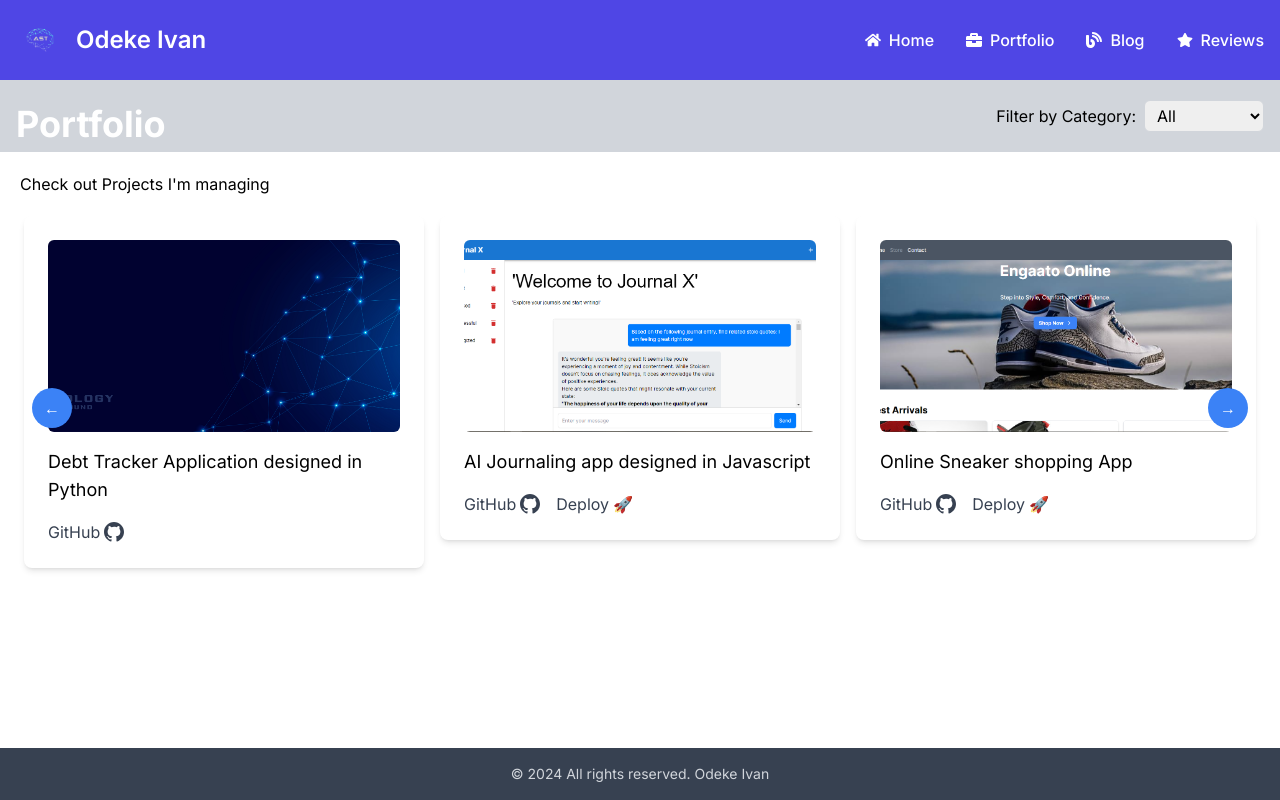
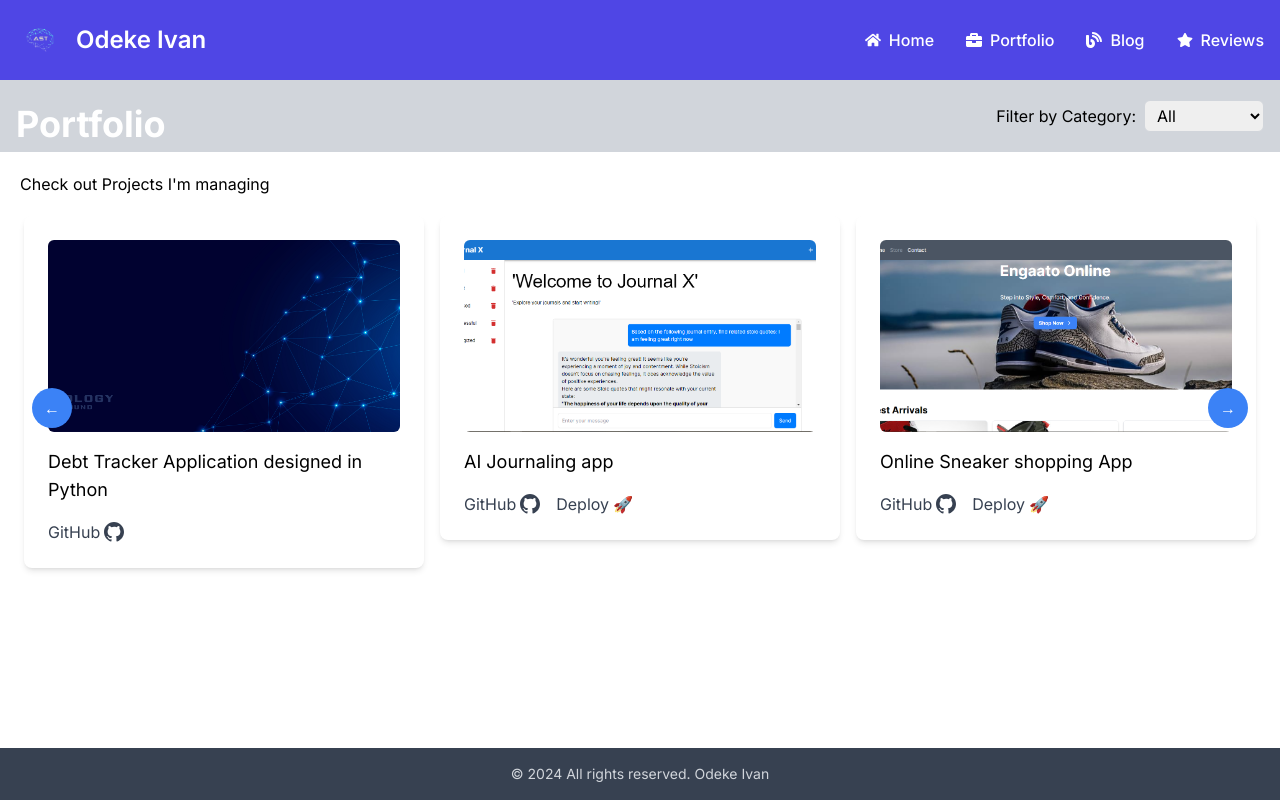
Before and after one commit to ivancliff029/portfolio, a Next.js app: page /portfolio in a window 1280 px wide. Built offline with nearby package versions, Linux system fonts and the light colour scheme.

Commit message:
Update:manually included some portfolios

```diff
--- a/app/portfolio/page.tsx
+++ b/app/portfolio/page.tsx
@@ -78,7 +78,7 @@
   const projects: Project[] = [
     {
       imageUrl: "/img/lei.webp",
-      description: "Official website for LEI Engineering and Survey of Oregon",
+      description: "LEI Engineering and Survey of Oregon",
       category: "Wordpress",
       deploymentLink: "https://leiengineering.com"
     },
@@ -90,7 +90,7 @@
     },
     {
       imageUrl: "/img/journalx.png",
-      description: "AI Journaling app designed in Javascript",
+      description: "AI Journaling app",
       githubLink: "https://github.com/ivancliff029/journalx",
       deploymentLink: "https://journalx.vercel.app",
       category: "NextJS"
@@ -101,6 +101,12 @@
       githubLink: "https://github.com/ivancliff029/engaato-online",
       deploymentLink: "https://engaato-online.vercel.app",
       category: "NextJS"
+    },
+    {
+      imageUrl: "/img/biashara.png",
+      description: "Biashara Solutions",
+      deploymentLink: "https://biasharasolutions.com",
+      category: "Wordpress"
     },
   ];
 
```
Also changed, not shown: public/img/Biashara.PNG (added).
